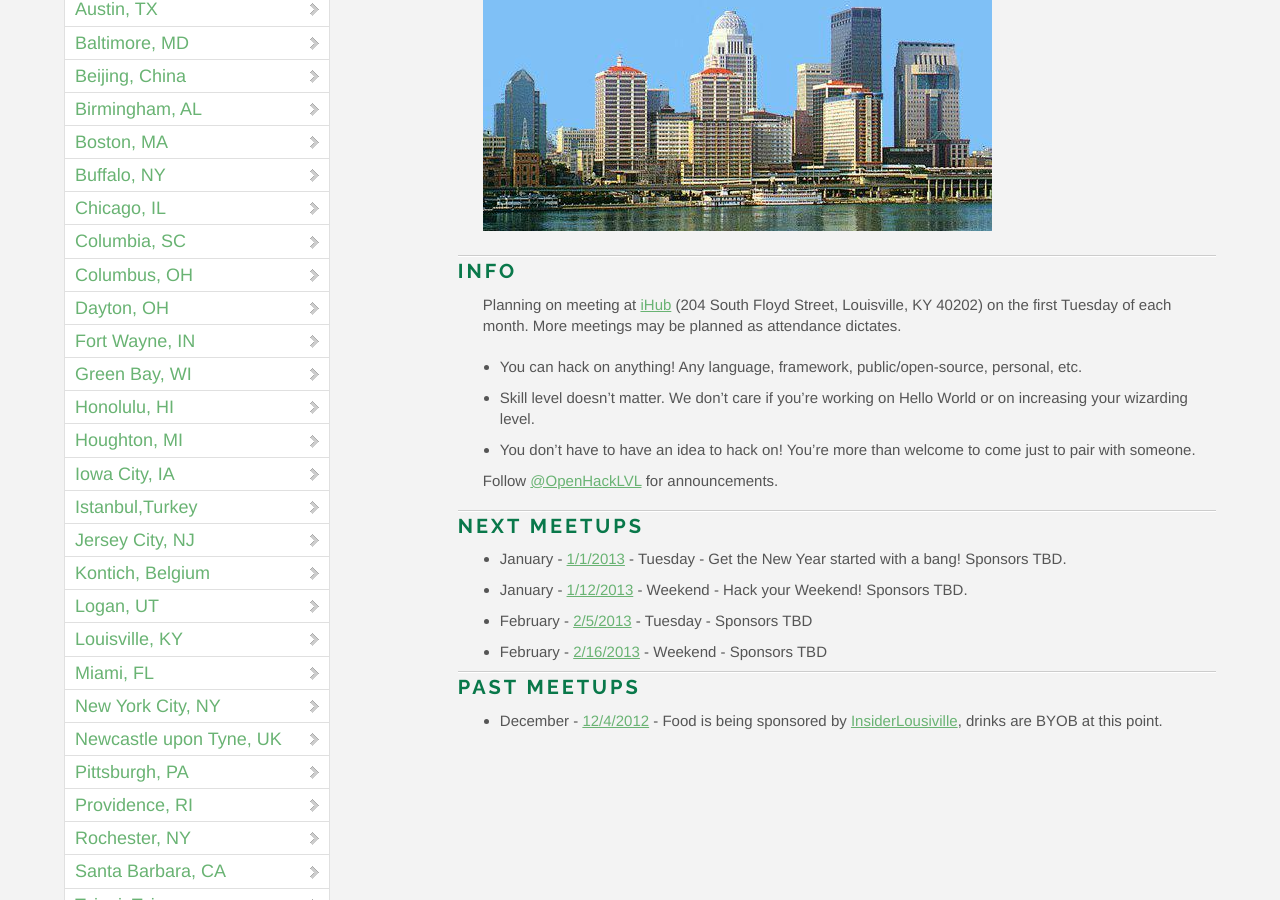
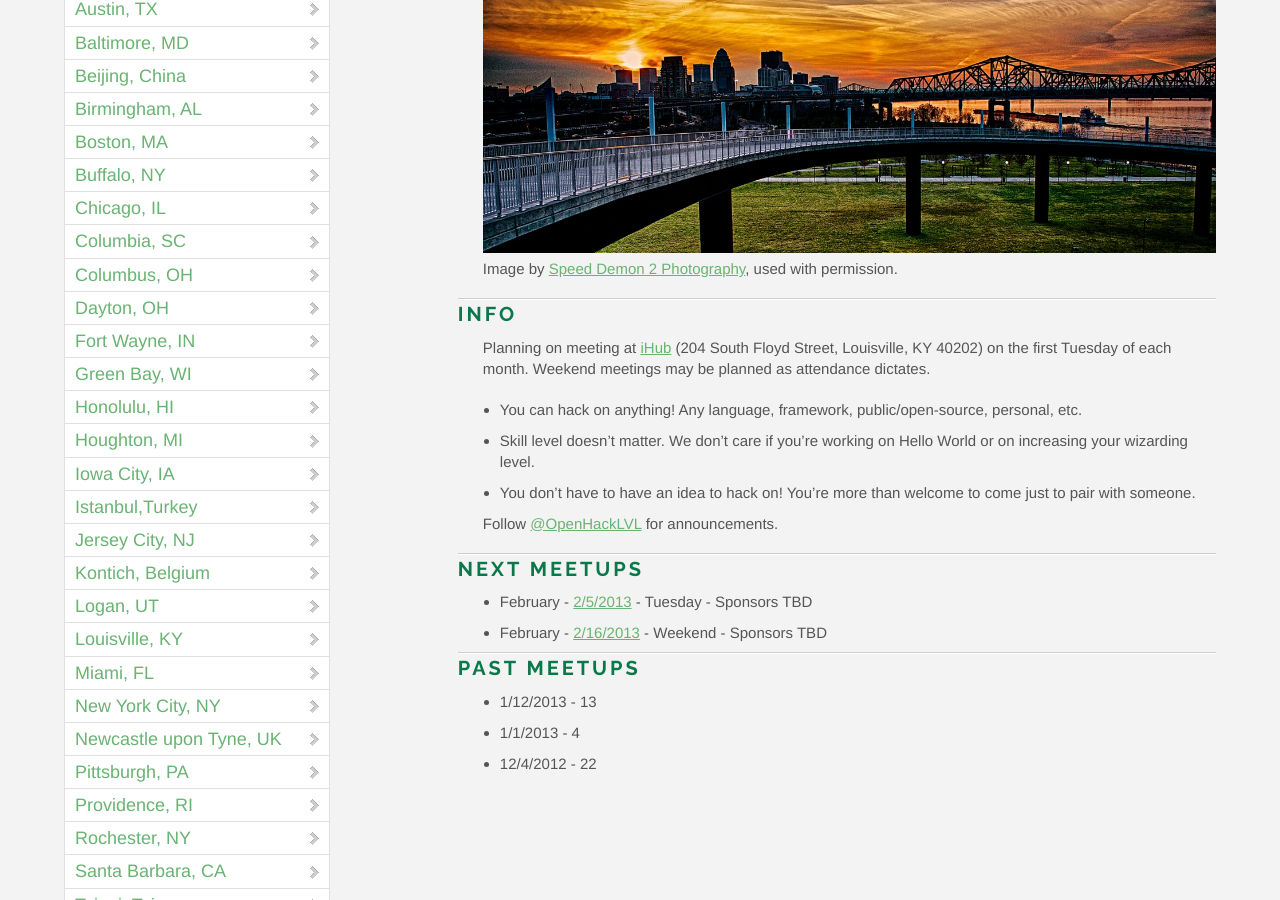
Before and after one commit to OpenHack/openhack.github.com, a Jekyll site: the page built from louisville/index.markdown, in a window 1280 px wide and 900 px high, scrolled down 256 px. Built offline with Jekyll 4.4.1, drawn with Linux system fonts in a browser that asks for light colours; nearby versions of some CDN libraries; Markdown is read by kramdown in place of the engine named in the settings; comment, search, counter and statistics services are not loaded.

Commit message:
Added new photo, updated meeting dates; basic maintenance...

```diff
--- a/louisville/index.markdown
+++ b/louisville/index.markdown
@@ -5,11 +5,12 @@ title: OpenHack - Louisville, KY
 
 ## Louisville, KY
 
-![Louisville Skyline!](/louisville/louisville.jpg)
+![January Sunset Over Louisville](/louisville/january_sunset_over_louisville_014.jpg)
+Image by [Speed Demon 2 Photography](http://speeddemon2.com/), used with permission.
 
 ### Info
 
-Planning on meeting at [iHub](http://nucleusky.com/ihub) (204 South Floyd Street, Louisville, KY 40202) on the first Tuesday of each month. More meetings may be planned as attendance dictates.
+Planning on meeting at [iHub](http://nucleusky.com/ihub) (204 South Floyd Street, Louisville, KY 40202) on the first Tuesday of each month. Weekend meetings may be planned as attendance dictates.
 
 * You can hack on anything! Any language, framework, public/open-source, personal, etc.
 * Skill level doesn't matter. We don't care if you're working on Hello World or on increasing your wizarding level.
@@ -19,10 +20,10 @@ Follow [@OpenHackLVL](http://twitter.com/OpenHackLVL) for announcements.
 
 ### Next meetups
 
-* January - [1/1/2013](http://openhack_lvl.eventbrite.com) - Tuesday - Get the New Year started with a bang!  Sponsors TBD.
-* January - [1/12/2013](http://openhack_lvl_weekend.eventbrite.com) - Weekend - Hack your Weekend! Sponsors TBD.
 * February - [2/5/2013](http://openhack_lvl.eventbrite.com) - Tuesday - Sponsors TBD
 * February - [2/16/2013](http://openhack_lvl_weekend.eventbrite.com) - Weekend - Sponsors TBD
 
 ### Past meetups
-* December - [12/4/2012](http://openhacklvl.eventbrite.com) - Food is being sponsored by [InsiderLousiville](http://insiderlouisville.com), drinks are BYOB at this point.
+* 1/12/2013 - 13
+* 1/1/2013 - 4
+* 12/4/2012 - 22
```
Also changed, not shown: louisville/january_sunset_over_louisville_014.jpg (added), louisville/louisville.jpg (deleted).
